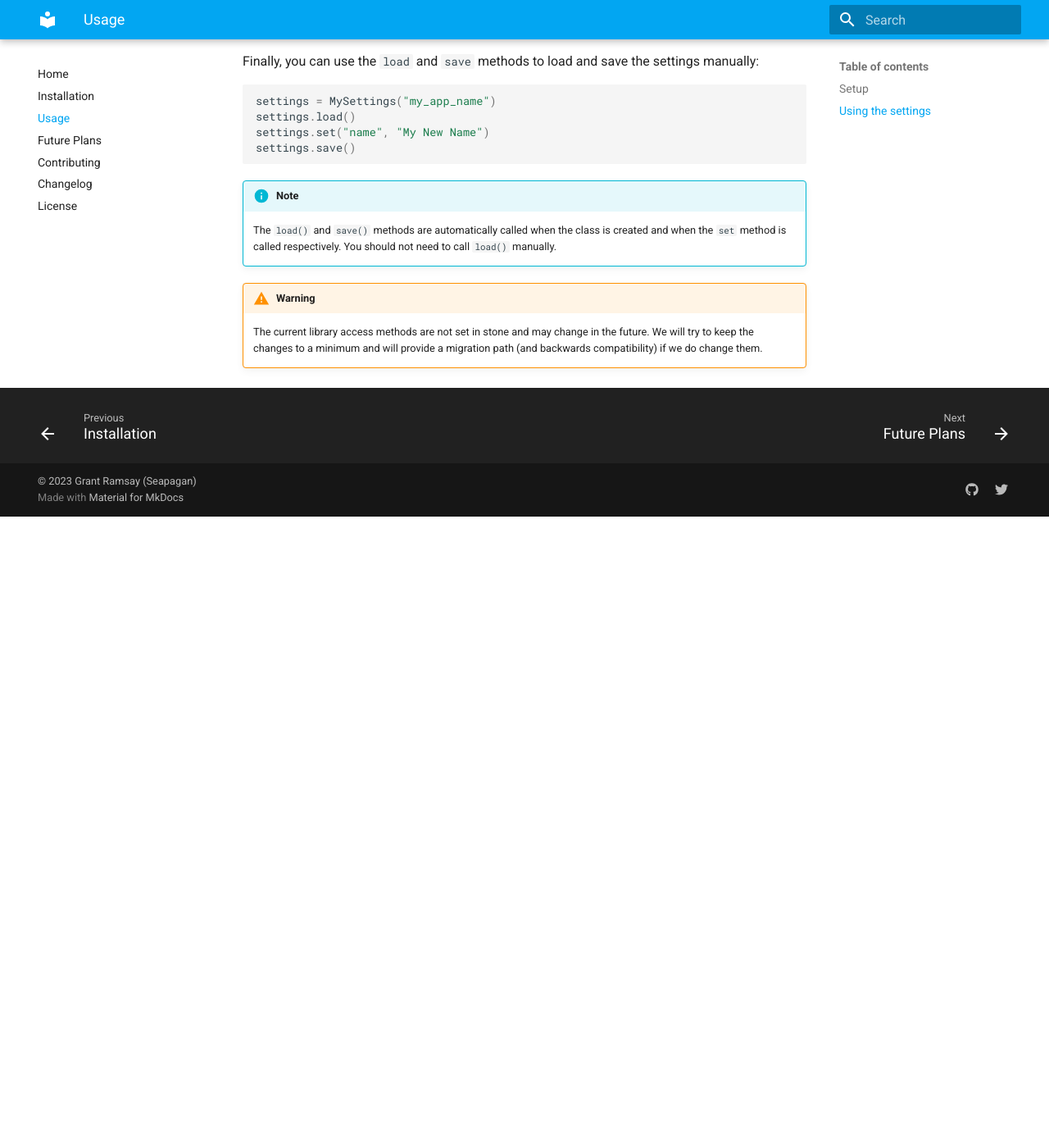
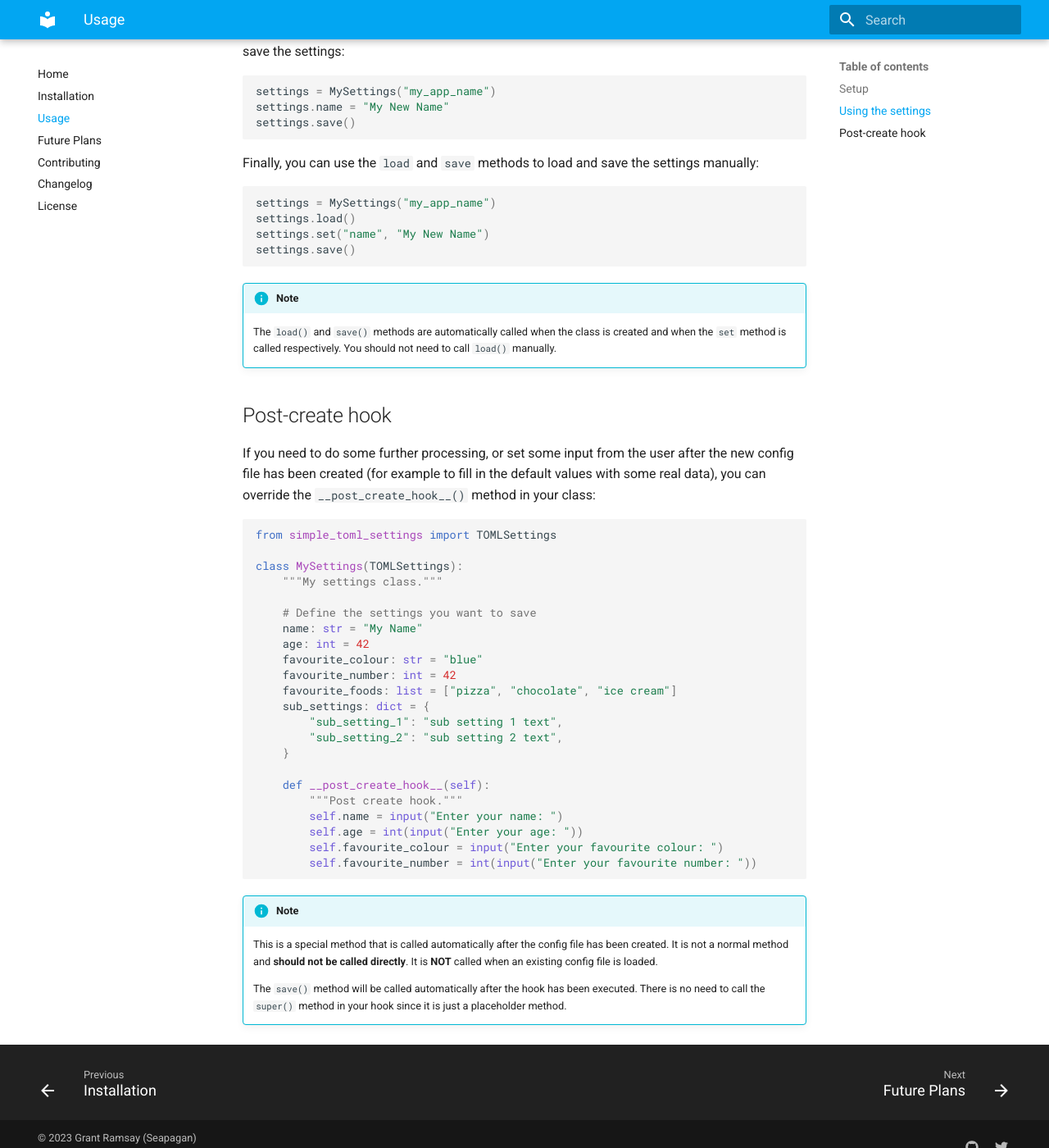
Before and after one commit to seapagan/simple-toml-settings, an MkDocs documentation site: the page built from docs/usage.md, in a window 1280 px wide and 1400 px high, scrolled down 2280 px. Shown: the whole window at 82% size. Built offline with MkDocs 1.6.1 and Material for MkDocs 9.7.7, drawn with Linux system fonts in a browser that asks for light colours; before the commit the page ends 2910 px from its top, so only the background shows below that; some of the changed text lies outside the part shown.

Commit message:
docs: mention post create hook
Signed-off-by: Grant Ramsay <seapagan@gmail.com>

````diff
--- a/docs/usage.md
+++ b/docs/usage.md
@@ -2,6 +2,12 @@
 
 This library is designed to be simple to use, to save and load settings from a
 TOML file with a minimal of configuration.
+
+!!! warning "Warning"
+
+    The current library access methods are not set in stone and may change in
+    the future. We will try to keep the changes to a minimum and will provide a
+    migration path (and backwards compatibility) if we do change them.
 
 ## Setup
 
@@ -129,8 +135,44 @@ settings.save()
     created and when the `set` method is called respectively.  You should not
     need to call `load()` manually.
 
-!!! warning "Warning"
+## Post-create hook
 
-    The current library access methods are not set in stone and may change in
-    the future. We will try to keep the changes to a minimum and will provide a
-    migration path (and backwards compatibility) if we do change them.
+If you need to do some further processing, or set some input from the user after
+the new config file has been created (for example to fill in the default values
+with some real data), you can override the
+`__post_create_hook__()` method in your class:
+
+```python
+from simple_toml_settings import TOMLSettings
+
+class MySettings(TOMLSettings):
+    """My settings class."""
+
+    # Define the settings you want to save
+    name: str = "My Name"
+    age: int = 42
+    favourite_colour: str = "blue"
+    favourite_number: int = 42
+    favourite_foods: list = ["pizza", "chocolate", "ice cream"]
+    sub_settings: dict = {
+        "sub_setting_1": "sub setting 1 text",
+        "sub_setting_2": "sub setting 2 text",
+    }
+
+    def __post_create_hook__(self):
+        """Post create hook."""
+        self.name = input("Enter your name: ")
+        self.age = int(input("Enter your age: "))
+        self.favourite_colour = input("Enter your favourite colour: ")
+        self.favourite_number = int(input("Enter your favourite number: "))
+```
+
+!!! info "Note"
+
+    This is a special method that is called automatically after the config file
+    has been created.  It is not a normal method and **should not be called
+    directly**. It is **NOT** called when an existing config file is loaded.
+
+    The `save()` method will be called automatically after the hook has been
+    executed. There is no need to call the `super()` method in your hook since
+    it is just a placeholder method.
````
